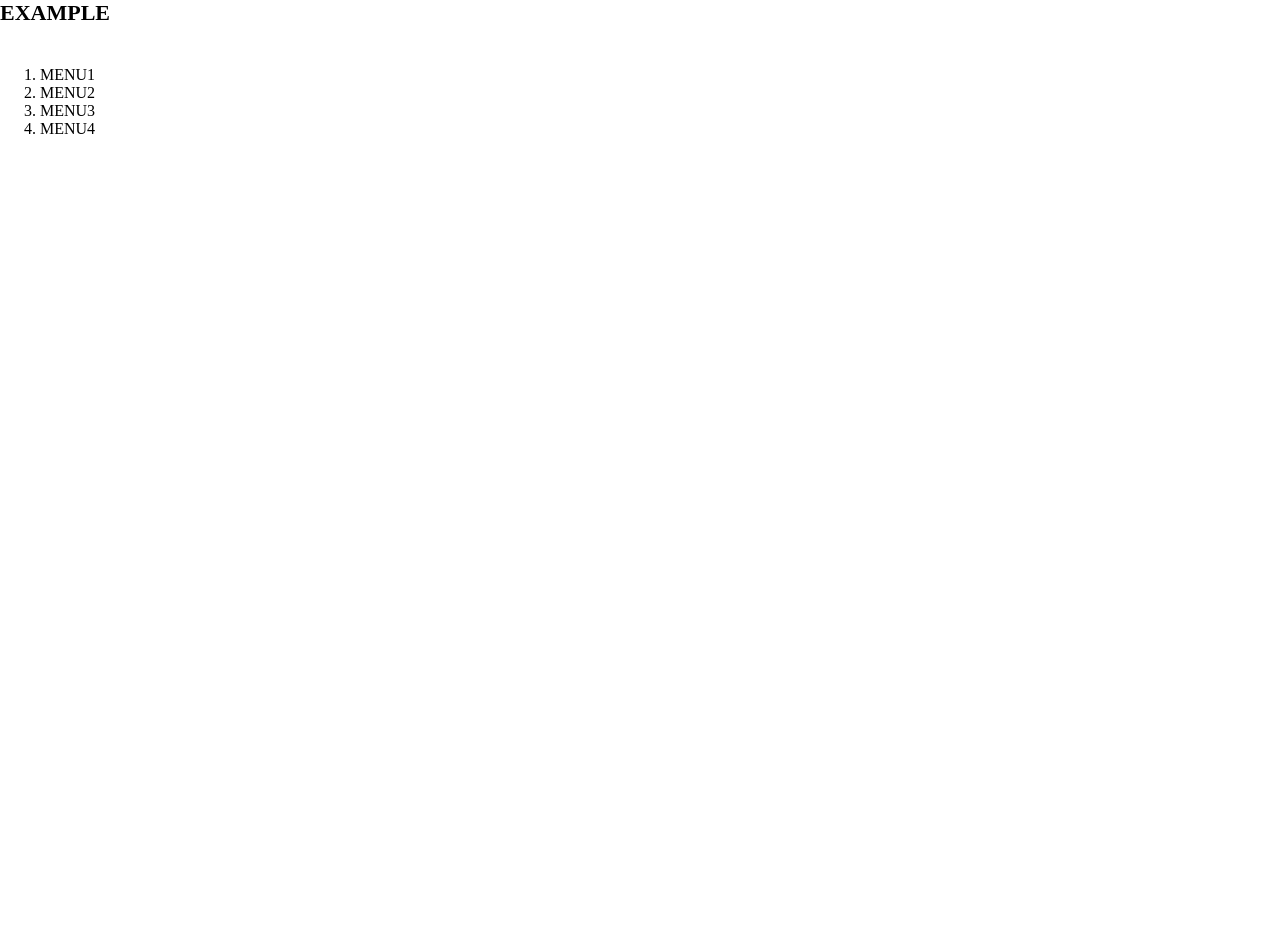
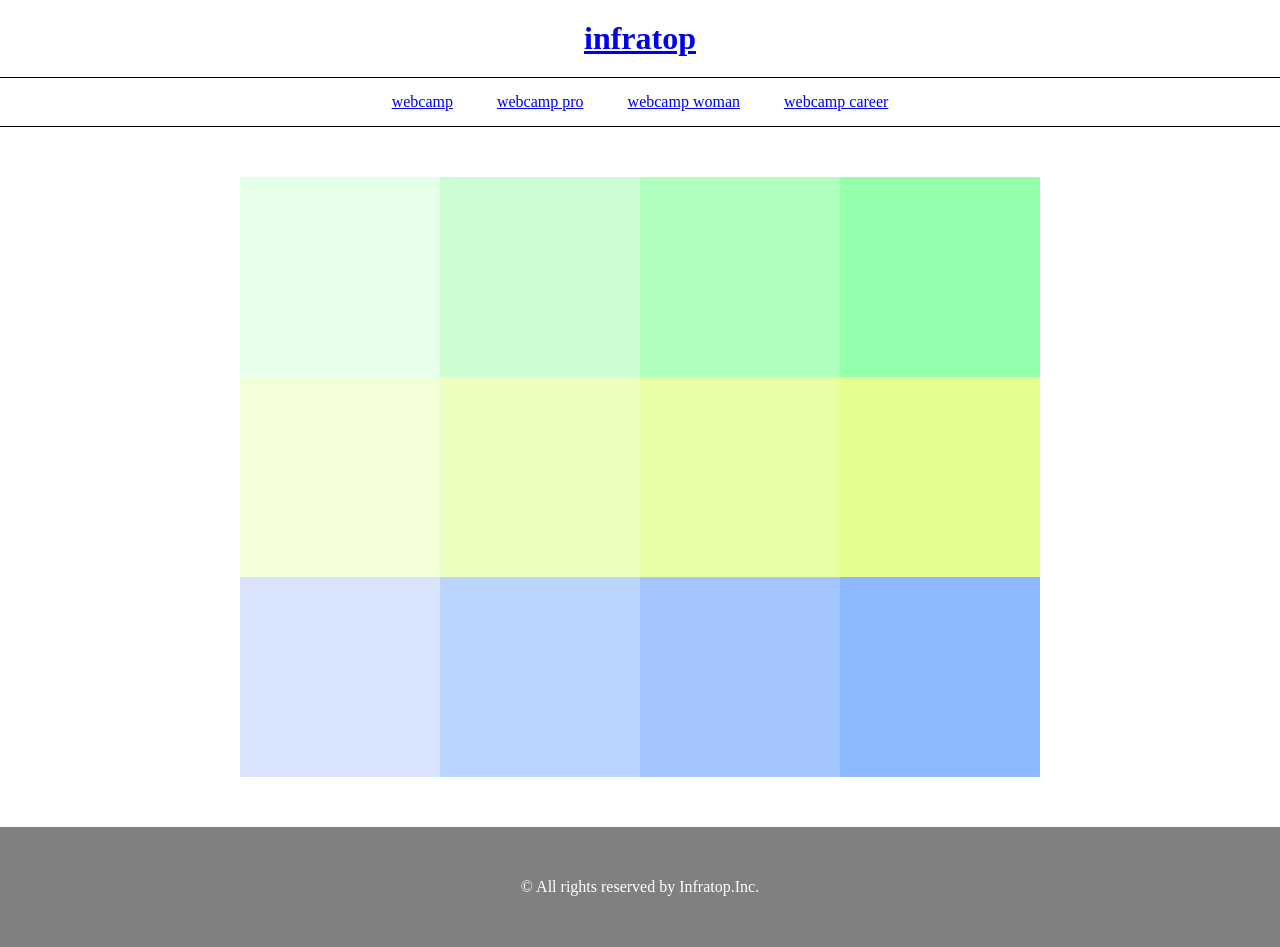
Before and after one commit to LenonJohn/1-chapter5-exercise, a plain HTML site: page index.html in a window 1280 px wide. Before the commit the page ends 800 px from the top, so only its background shows below. Drawn offline with Linux system fonts and the light colour scheme.

Commit message:
[finish]1-5

```diff
--- a/index.html
+++ b/index.html
@@ -1,24 +1,58 @@
 <!DOCTYPE html>
 <html lang="ja">
   <head>
-    <meta charset="UTF-8" />
-    <!-- CSSファイルの読み込み -->
+    <meta charset="UTF-8">
+    <title>infratop</title>
     <link rel="stylesheet" href="style.css" />
-    <title>EXAMPLE</title>
   </head>
 
   <body>
     <!-- header -->
     <header>
-      <h1 class="headline">EXAMPLE</h1>
-      <nav class="nav">
-        <ol class="list">
-          <li class="list-item">MENU1</li>
-          <li class="list-item">MENU2</li>
-          <li class="list-item">MENU3</li>
-          <li class="list-item">MENU4</li>
-        </ol>
-      </nav>
+      <h1 class="heading">
+        <a href="index.html">
+          infratop
+        </a>
+      </h1>
     </header>
+
+    <!-- navigation -->
+    <nav>
+      <ul class="nav-list">
+        <li class="nav-list-item">
+          <a href="index.html">webcamp</a>
+        </li>
+        <li class="nav-list-item">
+          <a href="index.html">webcamp pro</a>
+        </li>
+        <li class="nav-list-item">
+          <a href="index.html">webcamp woman</a>
+        </li>
+        <li class="nav-list-item">
+          <a href="index.html">webcamp career</a>
+        </li>
+      </ul>
+    </nav>
+
+    <!-- main用のdiv -->
+    <div class="main">
+      <div class="box1"></div>
+      <div class="box2"></div>
+      <div class="box3"></div>
+      <div class="box4"></div>
+      <div class="box5"></div>
+      <div class="box6"></div>
+      <div class="box7"></div>
+      <div class="box8"></div>
+      <div class="box9"></div>
+      <div class="box10"></div>
+      <div class="box11"></div>
+      <div class="box12"></div>
+    </div>
+
+    <!-- footer -->
+    <footer>
+      <p class="footer-text">© All rights reserved by Infratop.Inc.</p>
+    </footer>
   </body>
 </html>
--- a/style.css
+++ b/style.css
@@ -6,17 +6,112 @@
 }
 
 header {
-  width: 10%;
-}
-
-.headline {
-  font-size: 22px;
-}
-
-.nav {
+  width: 100%;
+  padding: 20px 0;
   text-align: center;
 }
 
-.list {
-  padding: 40px;
+.nav-list {
+  text-align: center;
+  padding: 15px 0;
+  margin: 0 auto;
+  border-bottom: 1px solid;
+  border-top: 1px solid;
 }
+
+.nav-list-item {
+  list-style: none;
+  display: inline-block;
+  margin: 0 20px;
+}
+
+.main {
+  width: 800px;
+  margin: 50px auto;
+  display: flex;
+  flex-wrap: wrap;
+}
+
+.box1 {
+  width: 200px;
+  height: 200px;
+  background-color: #e6ffe9;
+}
+
+.box2 {
+  width: 200px;
+  height: 200px;
+  background-color: #cbffd3;
+}
+
+.box3 {
+  width: 200px;
+  height: 200px;
+  background-color: #aeffbd;
+}
+
+.box4 {
+  width: 200px;
+  height: 200px;
+  background-color: #93ffab;
+}
+
+.box5 {
+  width: 200px;
+  height: 200px;
+  background-color: #f3ffd8;
+}
+
+.box6 {
+  width: 200px;
+  height: 200px;
+  background-color: #edffbe;
+}
+
+.box7 {
+  width: 200px;
+  height: 200px;
+  background-color: #e9ffa5;
+}
+
+.box8 {
+  width: 200px;
+  height: 200px;
+  background-color: #e4ff8d;
+}
+
+.box9 {
+  width: 200px;
+  height: 200px;
+  background-color: #d9e5ff;
+}
+
+.box10 {
+  width: 200px;
+  height: 200px;
+  background-color: #bad3ff;
+}
+
+.box11 {
+  width: 200px;
+  height: 200px;
+  background-color: #a4c6ff;
+}
+
+.box12 {
+  width: 200px;
+  height: 200px;
+  background-color: #8eb8ff;
+}
+
+footer {
+  width: 100%;
+  height: 120px;
+  text-align: center;
+  line-height: 120px;
+  background-color: grey;
+}
+
+.footer-text {
+  color: white;
+}
```
